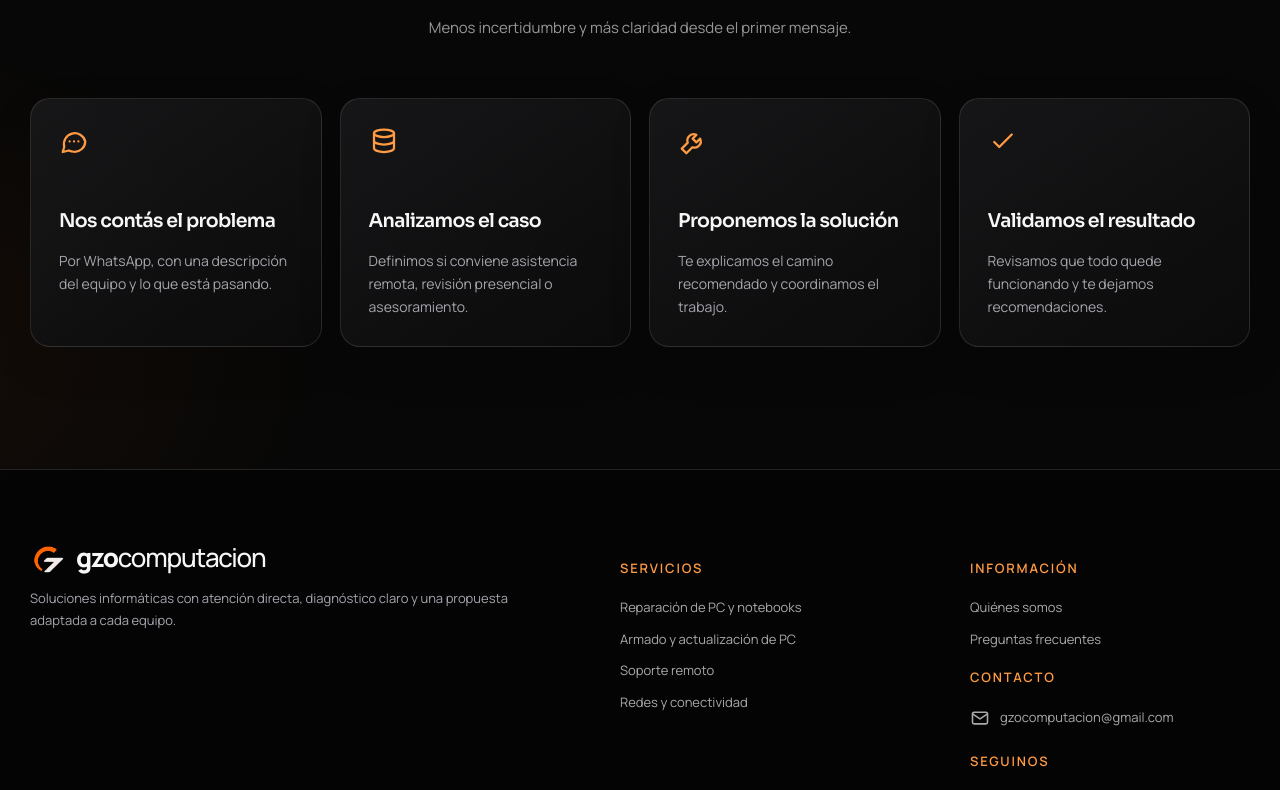
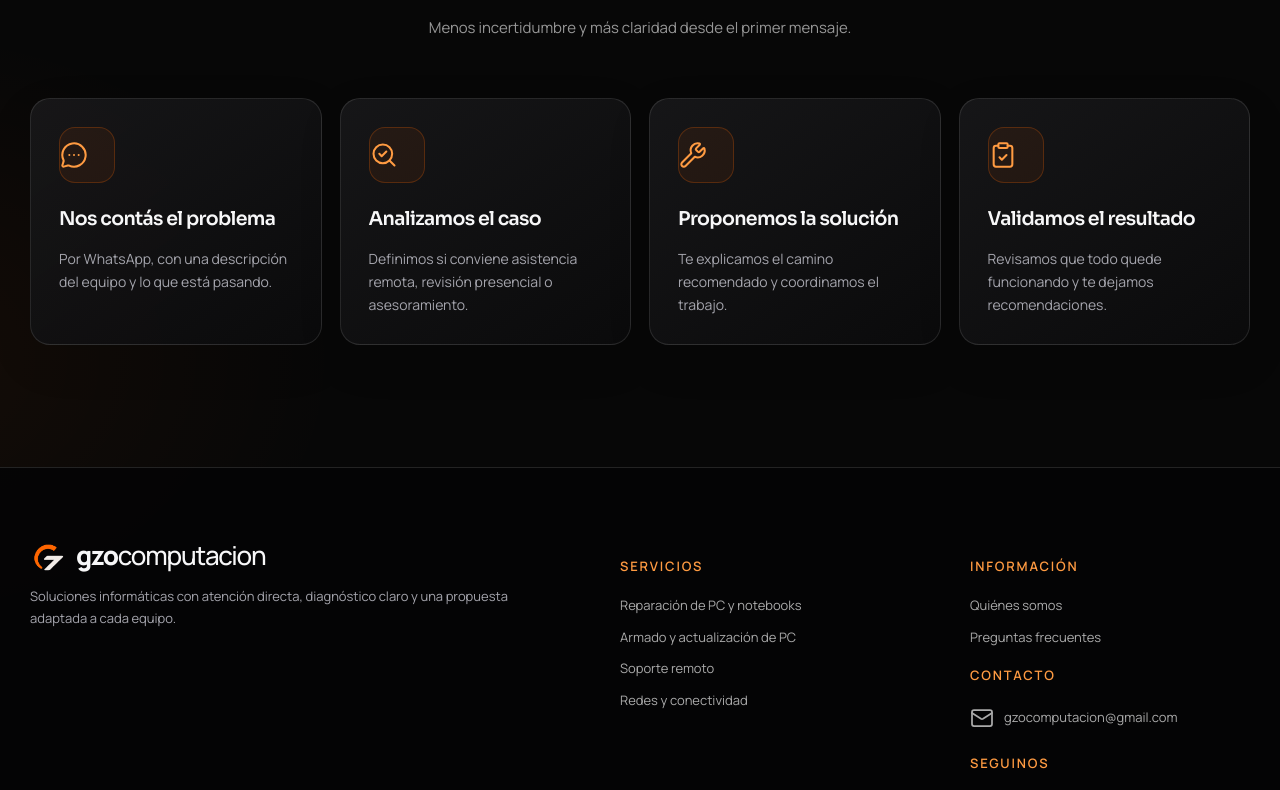
Before and after one commit to gonzaloncontreras/gzocomputacion, a Next.js app: page / in a window 1280 px wide. Shown: the part 1240-2030 px from the top of the page. Built offline with nearby package versions, Linux system fonts and the light colour scheme.

Commit message:
Unify interface icons and remove animated image seams

```diff
--- a/app/globals.css
+++ b/app/globals.css
@@ -811,3 +811,19 @@ p,.service-content p,.service-detail-body p,.safe-card p,.presential-grid p,.rem
 .eyebrow{font-size:11px}.hero-proof,.mini-grid div,.remote-cases div,.service-detail-body li{font-size:12px}
 .site-footer p,.site-footer li,.site-footer h3,.footer-bottom{font-size:13px}
 @media(max-width:760px){:root{--type-display:clamp(44px,calc(12vw - 1px),64px);--type-section:clamp(27px,8vw,35px);--type-card:24px;--type-lead:15px}.hero-copy p{font-size:15px}.brand-wordmark{font-size:24px}}
+
+/* One icon family, with consistent optical size and a restrained orange housing. */
+.service-icon,.value-icon,.process-top{width:56px;height:56px;flex:0 0 56px;display:grid;place-items:center;border:1px solid rgba(255,105,0,.24);border-radius:16px;background:rgba(255,105,0,.07);color:var(--orange);box-shadow:none}
+.service-icon{background:#24170e;border-color:rgba(255,105,0,.32)}
+.service-icon svg,.value-icon svg,.process-top svg{width:28px;height:28px}
+.safe-card>svg,.presential-grid article>svg{box-sizing:content-box;width:28px;height:28px;padding:13px;border:1px solid rgba(255,105,0,.24);border-radius:16px;background:rgba(255,105,0,.07);color:var(--orange);margin-bottom:28px}
+.presential-card>svg{width:28px;height:28px}.contact-card-top>svg{width:20px;height:20px;flex-shrink:0}
+.process-top{margin-bottom:24px}.process-top svg,.safe-card>svg,.presential-grid article>svg,.service-icon svg{transition:transform .4s cubic-bezier(.16,1,.3,1)}
+@media(hover:hover) and (pointer:fine){.process-card:hover .process-top svg,.service-card:hover .service-icon svg,.service-detail-card:hover .service-icon svg{transform:scale(1.08)}}
+@media(prefers-reduced-motion:reduce){.process-card:hover .process-top svg,.service-card:hover .service-icon svg,.service-detail-card:hover .service-icon svg{transform:none}}
+/* Keep the image crop and its fade on one layer; overlap the adjoining surface by two pixels to prevent a compositing seam during motion. */
+.service-image,.service-detail-image{isolation:isolate;transform:translateZ(0);backface-visibility:hidden}
+.service-image::after,.service-detail-image::after{background:linear-gradient(to top,#0f0f11 0%,rgba(15,15,17,0) 65%);pointer-events:none}
+.service-card{background:#0f0f11}
+.service-content,.service-detail-body{position:relative;background:#0f0f11;margin-top:-2px;padding-top:2px;border:0}
+.service-image img,.service-detail-image img{border:0;outline:0;backface-visibility:hidden}
--- a/app/page.tsx
+++ b/app/page.tsx
@@ -1,6 +1,6 @@
 import Image from "next/image";
 import Link from "next/link";
-import { ArrowRightIcon, CheckIcon, CpuIcon, DatabaseIcon, MessageIcon, ShieldIcon, WrenchIcon } from "@/components/icons";
+import { ArrowRightIcon, CheckIcon, CpuIcon, DiagnosisIcon, ValidationIcon, MessageIcon, ShieldIcon, WrenchIcon } from "@/components/icons";
 import { ScrollReveal } from "@/components/scroll-reveal";
 import { generalWhatsappLink } from "@/lib/site";
 
@@ -67,9 +67,9 @@ export default function HomePage() {
         <div className="process-grid">
           {[
             [MessageIcon, "Nos contás el problema", "Por WhatsApp, con una descripción del equipo y lo que está pasando."],
-            [DatabaseIcon, "Analizamos el caso", "Definimos si conviene asistencia remota, revisión presencial o asesoramiento."],
+            [DiagnosisIcon, "Analizamos el caso", "Definimos si conviene asistencia remota, revisión presencial o asesoramiento."],
             [WrenchIcon, "Proponemos la solución", "Te explicamos el camino recomendado y coordinamos el trabajo."],
-            [CheckIcon, "Validamos el resultado", "Revisamos que todo quede funcionando y te dejamos recomendaciones."],
+            [ValidationIcon, "Validamos el resultado", "Revisamos que todo quede funcionando y te dejamos recomendaciones."],
           ].map(([Icon, title, text], index) => {
             const C = Icon as typeof MessageIcon;
             return <ScrollReveal key={String(title)} delay={index * 90}><article className="process-card"><div className="process-top"><C/></div><h3>{String(title)}</h3><p>{String(text)}</p></article></ScrollReveal>;
--- a/app/servicios/page.tsx
+++ b/app/servicios/page.tsx
@@ -1,16 +1,16 @@
 import Image from "next/image";
-import { CheckIcon, CpuIcon, DatabaseIcon, HeadsetIcon, LaptopIcon, ShieldIcon, SparkIcon, WifiIcon, WrenchIcon } from "@/components/icons";
+import { CheckIcon, CpuIcon, ShoppingIcon, MemoryIcon, HeadsetIcon, LaptopIcon, ShieldIcon, WifiIcon, WrenchIcon } from "@/components/icons";
 import { ScrollReveal } from "@/components/scroll-reveal";
 
 const services = [
   { title: "Reparación de PC", subtitle: "Diagnóstico y solución", text: "Fallas de encendido, lentitud, errores del sistema, mantenimiento y revisión de componentes.", icon: WrenchIcon, image: "/images/servicio-reparacion.jpg", points: ["Diagnóstico inicial", "Revisión de hardware", "Optimización general"] },
   { title: "Servicio para notebooks", subtitle: "Mantenimiento integral", text: "Limpieza, rendimiento, almacenamiento, memoria y resolución de problemas de software o hardware.", icon: LaptopIcon, image: "/images/servicio-notebooks.jpg", points: ["Limpieza interna", "Cambio o mejora de SSD", "Configuración y software"] },
   { title: "Armado de computadoras", subtitle: "Equipos a medida", text: "Selección de componentes y armado equilibrado según presupuesto, uso y posibilidad de actualización.", icon: CpuIcon, image: "/images/servicio-armado-pc.jpg", points: ["Gaming", "Trabajo y estudio", "Productividad profesional"] },
-  { title: "Actualización de hardware", subtitle: "Más vida útil", text: "Mejoras de rendimiento mediante SSD, memoria RAM, placa de video, refrigeración y otros componentes.", icon: SparkIcon, image: "/images/servicio-hardware.jpg", points: ["Evaluación de compatibilidad", "Priorización del presupuesto", "Instalación ordenada"] },
+  { title: "Actualización de hardware", subtitle: "Más vida útil", text: "Mejoras de rendimiento mediante SSD, memoria RAM, placa de video, refrigeración y otros componentes.", icon: MemoryIcon, image: "/images/servicio-hardware.jpg", points: ["Evaluación de compatibilidad", "Priorización del presupuesto", "Instalación ordenada"] },
   { title: "Redes y conectividad", subtitle: "Conexión estable", text: "Configuración de routers, redes Wi-Fi y LAN, cableado y diagnóstico de problemas de conexión.", icon: WifiIcon, image: "/images/servicio-redes.jpg", points: ["Wi-Fi y routers", "Red local", "Diagnóstico de cortes"] },
   { title: "Soporte remoto", subtitle: "Asistencia online", text: "Ayuda a distancia para configuración, software, errores, correo, impresoras y puesta a punto.", icon: HeadsetIcon, image: "/images/servicio-remoto.jpg", points: ["Evaluación previa", "Conexión guiada", "Atención personalizada"] },
   { title: "Seguridad y respaldo", subtitle: "Protección de información", text: "Revisión de amenazas, buenas prácticas, copias de seguridad y organización básica de datos.", icon: ShieldIcon, image: "/images/seguridad-respaldo-real.jpg", points: ["Prevención", "Respaldo", "Recomendaciones"] },
-  { title: "Asesoramiento de compra", subtitle: "Decisiones con criterio", text: "Comparación de notebooks, PC armadas y componentes para elegir según necesidades reales.", icon: DatabaseIcon, image: "/images/asesoramiento-compra-real.jpg", points: ["Análisis de uso", "Comparación de opciones", "Presupuesto equilibrado"] },
+  { title: "Asesoramiento de compra", subtitle: "Decisiones con criterio", text: "Comparación de notebooks, PC armadas y componentes para elegir según necesidades reales.", icon: ShoppingIcon, image: "/images/asesoramiento-compra-real.jpg", points: ["Análisis de uso", "Comparación de opciones", "Presupuesto equilibrado"] },
 ];
 
 export const metadata = { title: "Servicios" };
--- a/app/soporte-remoto/page.tsx
+++ b/app/soporte-remoto/page.tsx
@@ -1,5 +1,5 @@
 import Image from "next/image";
-import { CheckIcon, HeadsetIcon, MessageIcon, ShieldIcon } from "@/components/icons";
+import { CheckIcon, ValidationIcon, HeadsetIcon, MessageIcon, ShieldIcon } from "@/components/icons";
 import { ScrollReveal } from "@/components/scroll-reveal";
 
 export const metadata = { title: "Soporte remoto" };
@@ -29,7 +29,7 @@ export default function SoporteRemotoPage() {
     <section className="section section-panel"><div className="shell safe-grid">
       <ScrollReveal className="safe-card"><ShieldIcon/><h3>Conexión guiada</h3><p>Te explicamos cada paso antes de iniciar y vos mantenés el control de la sesión.</p></ScrollReveal>
       <ScrollReveal className="safe-card" delay={80}><MessageIcon/><h3>Comunicación clara</h3><p>Sabés qué se está revisando y por qué se realiza cada cambio.</p></ScrollReveal>
-      <ScrollReveal className="safe-card" delay={160}><CheckIcon/><h3>Validación final</h3><p>Probamos junto a vos que la solución haya quedado funcionando correctamente.</p></ScrollReveal>
+      <ScrollReveal className="safe-card" delay={160}><ValidationIcon/><h3>Validación final</h3><p>Probamos junto a vos que la solución haya quedado funcionando correctamente.</p></ScrollReveal>
     </div></section>
 
 
--- a/components/icons.tsx
+++ b/components/icons.tsx
@@ -1,55 +1,56 @@
 import type { SVGProps } from "react";
+import { ArrowRight, Check, Cpu, Laptop, ShieldCheck, Wifi, Headset, Wrench, Database, TrendingUp, MessageCircleMore, Menu, X, ClipboardCheck, SearchCheck, MemoryStick, ShoppingBag, Mail, type LucideIcon } from "lucide-react";
 
 type IconProps = SVGProps<SVGSVGElement>;
 
-const base = {
-  viewBox: "0 0 24 24",
-  fill: "none",
-  stroke: "currentColor",
-  strokeWidth: 1.8,
-  strokeLinecap: "round" as const,
-  strokeLinejoin: "round" as const,
-};
+// Every interface icon uses Lucide's 24-unit grid and one shared stroke weight.
+function createIcon(Icon: LucideIcon) {
+  return function SiteIcon(props: IconProps) {
+    return <Icon aria-hidden="true" focusable="false" strokeWidth={1.75} {...props} />;
+  };
+}
 
-export function ArrowRightIcon(props: IconProps) {
-  return <svg {...base} {...props}><path d="M5 12h14"/><path d="m13 6 6 6-6 6"/></svg>;
-}
-export function CheckIcon(props: IconProps) {
-  return <svg {...base} {...props}><path d="m5 12 4 4L19 6"/></svg>;
-}
-export function CpuIcon(props: IconProps) {
-  return <svg {...base} {...props}><rect x="7" y="7" width="10" height="10" rx="2"/><path d="M9 1v3M15 1v3M9 20v3M15 20v3M20 9h3M20 14h3M1 9h3M1 14h3"/><rect x="10" y="10" width="4" height="4" rx=".5"/></svg>;
-}
-export function LaptopIcon(props: IconProps) {
-  return <svg {...base} {...props}><rect x="4" y="4" width="16" height="11" rx="2"/><path d="M2 19h20M9 19h6"/></svg>;
-}
-export function ShieldIcon(props: IconProps) {
-  return <svg {...base} {...props}><path d="M12 3 4.5 6v5.4c0 4.7 3.2 8 7.5 9.6 4.3-1.6 7.5-4.9 7.5-9.6V6L12 3Z"/><path d="m9 12 2 2 4-5"/></svg>;
-}
-export function WifiIcon(props: IconProps) {
-  return <svg {...base} {...props}><path d="M5 9a10 10 0 0 1 14 0M8.5 12.5a5 5 0 0 1 7 0M11.5 16a1 1 0 0 1 1 0"/><circle cx="12" cy="18" r=".6" fill="currentColor" stroke="none"/></svg>;
-}
-export function HeadsetIcon(props: IconProps) {
-  return <svg {...base} {...props}><path d="M4 14v-2a8 8 0 0 1 16 0v2"/><path d="M4 14h3v6H5a2 2 0 0 1-2-2v-2a2 2 0 0 1 1-2ZM20 14h-3v6h2a2 2 0 0 0 2-2v-2a2 2 0 0 0-1-2ZM17 20c0 1-1 2-3 2"/></svg>;
-}
-export function WrenchIcon(props: IconProps) {
-  return <svg {...base} {...props}><path d="M14.7 6.3a5 5 0 0 0-6.9 6.2L3 17.3 6.7 21l4.8-4.8a5 5 0 0 0 6.2-6.9l-3 3-3-3 3-3Z"/></svg>;
-}
-export function DatabaseIcon(props: IconProps) {
-  return <svg {...base} {...props}><ellipse cx="12" cy="5" rx="8" ry="3"/><path d="M4 5v6c0 1.7 3.6 3 8 3s8-1.3 8-3V5M4 11v6c0 1.7 3.6 3 8 3s8-1.3 8-3v-6"/></svg>;
-}
-export function SparkIcon(props: IconProps) {
-  return <svg {...base} {...props}><path d="m12 2 1.3 4.2L17.5 7.5l-4.2 1.3L12 13l-1.3-4.2-4.2-1.3 4.2-1.3L12 2ZM18 14l.8 2.2L21 17l-2.2.8L18 20l-.8-2.2L15 17l2.2-.8L18 14ZM6 15l.7 1.8 1.8.7-1.8.7L6 20l-.7-1.8-1.8-.7 1.8-.7L6 15Z"/></svg>;
-}
-export function MessageIcon(props: IconProps) {
-  return <svg {...base} {...props}><path d="M21 11.5a8.4 8.4 0 0 1-9 8.3 9.8 9.8 0 0 1-4.2-1L3 20l1.2-4.2a8.2 8.2 0 1 1 16.8-4.3Z"/><path d="M8.5 11.5h.01M12 11.5h.01M15.5 11.5h.01"/></svg>;
-}
-export function MenuIcon(props: IconProps) {
-  return <svg {...base} {...props}><path d="M4 7h16M4 12h16M4 17h16"/></svg>;
-}
-export function CloseIcon(props: IconProps) {
-  return <svg {...base} {...props}><path d="m6 6 12 12M18 6 6 18"/></svg>;
-}
+export const ArrowRightIcon = createIcon(ArrowRight);
+export const CheckIcon = createIcon(Check);
+export const CpuIcon = createIcon(Cpu);
+export const LaptopIcon = createIcon(Laptop);
+export const ShieldIcon = createIcon(ShieldCheck);
+export const WifiIcon = createIcon(Wifi);
+export const HeadsetIcon = createIcon(Headset);
+export const WrenchIcon = createIcon(Wrench);
+export const DatabaseIcon = createIcon(Database);
+export const SparkIcon = createIcon(TrendingUp);
+export const MessageIcon = createIcon(MessageCircleMore);
+export const MenuIcon = createIcon(Menu);
+export const CloseIcon = createIcon(X);
+export const ValidationIcon = createIcon(ClipboardCheck);
+export const DiagnosisIcon = createIcon(SearchCheck);
+export const MemoryIcon = createIcon(MemoryStick);
+export const ShoppingIcon = createIcon(ShoppingBag);
+export const EmailIcon = createIcon(Mail);
+
+
+// Brand marks retain their recognized silhouettes.
 export function WhatsappIcon(props: IconProps) {
   return <svg aria-hidden="true" viewBox="0 0 24 24" fill="currentColor" {...props}><path d="M17.472 14.382c-.297-.149-1.758-.867-2.03-.967-.273-.099-.471-.148-.67.15-.197.297-.767.966-.94 1.164-.173.199-.347.223-.644.075-.297-.15-1.255-.463-2.39-1.475-.883-.788-1.48-1.761-1.653-2.059-.173-.297-.018-.458.13-.606.134-.133.298-.347.446-.52.149-.174.198-.298.298-.497.099-.198.05-.371-.025-.52-.075-.149-.669-1.612-.916-2.207-.242-.579-.487-.5-.669-.51-.173-.008-.371-.01-.57-.01-.198 0-.52.074-.792.372-.272.297-1.04 1.016-1.04 2.479 0 1.462 1.065 2.875 1.213 3.074.149.198 2.096 3.2 5.077 4.487.709.306 1.262.489 1.694.625.712.227 1.36.195 1.871.118.571-.085 1.758-.719 2.006-1.413.248-.694.248-1.289.173-1.413-.074-.124-.272-.198-.57-.347m-5.421 7.403h-.004a9.87 9.87 0 01-5.031-1.378l-.361-.214-3.741.982.998-3.648-.235-.374a9.86 9.86 0 01-1.51-5.26c.001-5.45 4.436-9.884 9.888-9.884 2.64 0 5.122 1.03 6.988 2.898a9.825 9.825 0 012.893 6.994c-.003 5.45-4.437 9.884-9.885 9.884m8.413-18.297A11.815 11.815 0 0012.05 0C5.495 0 .16 5.335.157 11.892c0 2.096.547 4.142 1.588 5.945L.057 24l6.305-1.654a11.882 11.882 0 005.683 1.448h.005c6.554 0 11.89-5.335 11.893-11.893a11.821 11.821 0 00-3.48-8.413Z"/></svg>;
 }
+
+export function InstagramIcon() {
+  return (
+    <svg
+      aria-hidden="true"
+      viewBox="0 0 24 24"
+      width="20"
+      height="20"
+      fill="none"
+      stroke="currentColor"
+      strokeWidth="1.9"
+      strokeLinecap="round"
+      strokeLinejoin="round"
+    >
+      <rect x="3" y="3" width="18" height="18" rx="5" />
+      <circle cx="12" cy="12" r="4" />
+      <circle cx="17.5" cy="6.5" r="1" fill="currentColor" stroke="none" />
+    </svg>
+  );
+}
--- a/components/site-footer.tsx
+++ b/components/site-footer.tsx
@@ -1,26 +1,7 @@
+import { EmailIcon, InstagramIcon } from "@/components/icons";
 import { BrandLogo } from "@/components/brand-logo";
 import Link from "next/link";
 import { site } from "@/lib/site";
-
-function InstagramIcon() {
-  return (
-    <svg
-      aria-hidden="true"
-      viewBox="0 0 24 24"
-      width="20"
-      height="20"
-      fill="none"
-      stroke="currentColor"
-      strokeWidth="1.9"
-      strokeLinecap="round"
-      strokeLinejoin="round"
-    >
-      <rect x="3" y="3" width="18" height="18" rx="5" />
-      <circle cx="12" cy="12" r="4" />
-      <circle cx="17.5" cy="6.5" r="1" fill="currentColor" stroke="none" />
-    </svg>
-  );
-}
 
 function FacebookIcon() {
   return (
@@ -32,25 +13,6 @@ function FacebookIcon() {
       fill="currentColor"
     >
       <path d="M13.7 21v-8h2.8l.42-3.2H13.7V7.75c0-.93.27-1.56 1.62-1.56H17V3.33A22 22 0 0 0 14.55 3c-2.42 0-4.08 1.45-4.08 4.12V9.8H7.75V13h2.72v8h3.23Z" />
-    </svg>
-  );
-}
-
-function EmailIcon() {
-  return (
-    <svg
-      aria-hidden="true"
-      viewBox="0 0 24 24"
-      width="20"
-      height="20"
-      fill="none"
-      stroke="currentColor"
-      strokeWidth="1.9"
-      strokeLinecap="round"
-      strokeLinejoin="round"
-    >
-      <rect x="3" y="5" width="18" height="14" rx="2" />
-      <path d="m3 7 9 6 9-6" />
     </svg>
   );
 }
--- a/package.json
+++ b/package.json
@@ -9,6 +9,7 @@
     "lint": "next lint"
   },
   "dependencies": {
+    "lucide-react": "^1.52.0",
     "next": "16.2.10",
     "react": "19.2.7",
     "react-dom": "19.2.7"
```
Also changed, not shown: 1 other file (tests, documents, lock files or other folders).
